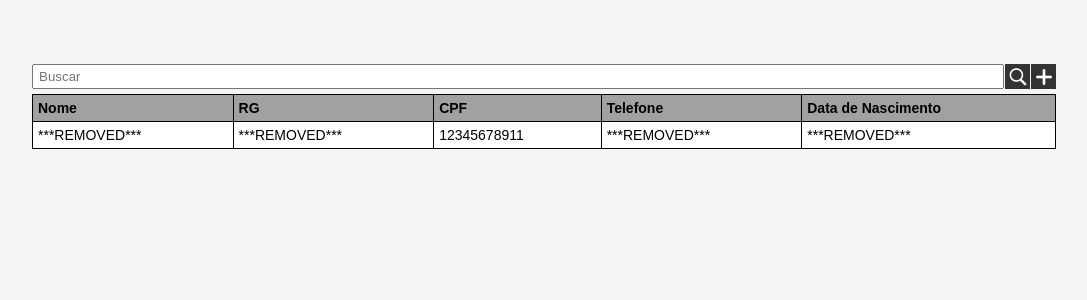
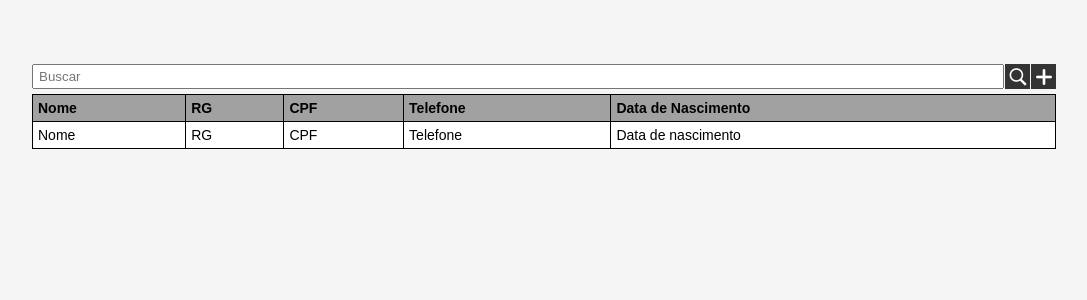
Before and after one commit to RR2M4A/Sistema-Administracao, a Flask app: page /system/ in a window 1280 px wide. Shown: the top 300 px of the page, without its empty margins (96-1183 px from the left). Run offline with Flask 3, Linux system fonts and the light colour scheme; the visitor is signed in with stand-in values (Sample User, id 1).

Commit message:
Removing personal info

```diff
--- a/flaskr/templates/main.html
+++ b/flaskr/templates/main.html
@@ -31,11 +31,11 @@
 
                 <tbody>
                     <tr>
-                        <td>***REMOVED***</td>
-                        <td>***REMOVED***</td>
-                        <td>12345678911</td>
-                        <td>***REMOVED***</td>
-                        <td>***REMOVED***</td>
+                        <td>Nome</td>
+                        <td>RG</td>
+                        <td>CPF</td>
+                        <td>Telefone</td>
+                        <td>Data de nascimento</td>
                     </tr>
                 </tbody>
 
```
